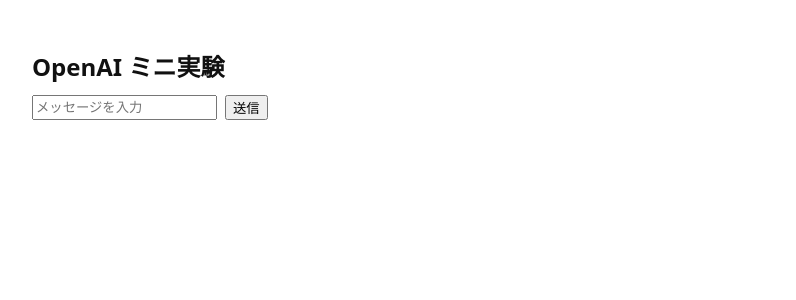
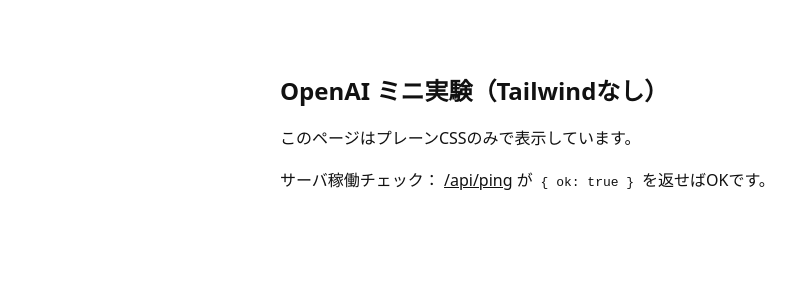
Before and after one commit to daligucheng/my-app, a Next.js app: page / in a window 1280 px wide. Shown: the top 300 px of the page, without its empty margins (0-796 px from the left). Built offline with nearby package versions, Linux system fonts and the light colour scheme.

Commit message:
Update page.tsx

```diff
--- a/app/page.tsx
+++ b/app/page.tsx
@@ -1,39 +1,16 @@
 "use client";
 
-import { useState } from "react";
-
 export default function Page() {
-  const [msg, setMsg] = useState("");
-  const [out, setOut] = useState("");
-  const [busy, setBusy] = useState(false);
-
-  async function onSend(e: React.FormEvent) {
-    e.preventDefault();
-    if (!msg.trim() || busy) return;
-    setBusy(true);
-    try {
-      const res = await fetch("/api/ping"); // まずは動作確認API
-      const data = await res.json();
-      setOut(JSON.stringify(data));
-    } catch (e) {
-      setOut("(error)");
-    } finally {
-      setBusy(false);
-    }
-  }
-
   return (
-    <main>
-      <h1 style={{ fontSize: 24, fontWeight: 700, marginBottom: 12 }}>OpenAI ミニ実験</h1>
-      <form onSubmit={onSend} style={{ display: "flex", gap: 8 }}>
-        <input
-          value={msg}
-          onChange={(e) => setMsg(e.target.value)}
-          placeholder="メッセージを入力"
-        />
-        <button disabled={busy}>{busy ? "送信中…" : "送信"}</button>
-      </form>
-      <pre style={{ marginTop: 12 }}>{out}</pre>
+    <main style={{ maxWidth: 720, margin: "40px auto", lineHeight: 1.6 }}>
+      <h1 style={{ fontSize: 24, fontWeight: 700, marginBottom: 12 }}>
+        OpenAI ミニ実験（Tailwindなし）
+      </h1>
+      <p>このページはプレーンCSSのみで表示しています。</p>
+      <p>
+        サーバ稼働チェック： <a href="/api/ping">/api/ping</a> が
+        <code> {"{ ok: true }"} </code>を返せばOKです。
+      </p>
     </main>
   );
 }
```
